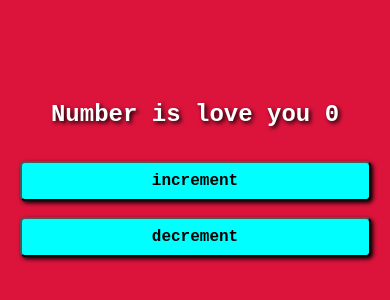
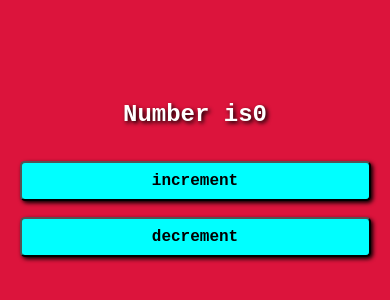
Before and after one commit to jigyanshsahu/increment-decrement, a React (Vite) app: page / in a window 390 px wide. Shown: the part 282-582 px from the top of the page. Built offline with nearby package versions, Linux system fonts and the light colour scheme.

Commit message:
make website responsive for mobile

```diff
--- a/src/App.jsx
+++ b/src/App.jsx
@@ -4,7 +4,7 @@ const App = () => {
   const [num, setnum] = useState(0)
   return (
     <div className="center-container">
-      <h3>Number is love you {num}</h3>
+      <h3>Number is{num}</h3>
       <button onClick={()=>setnum(num+1)}> increment</button>
    <button onClick={()=>setnum(num-1)}>decrement</button>
     </div>
```
